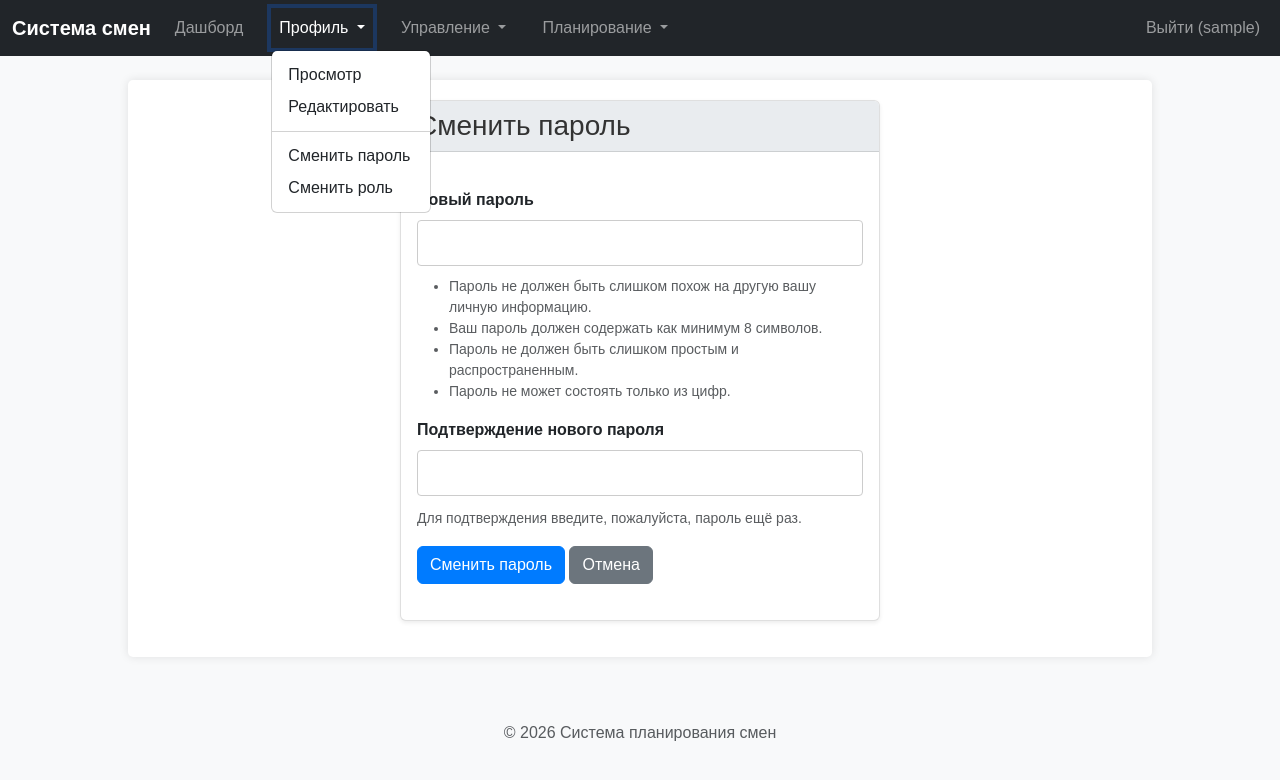
After one commit to milli-2005/cursach_flexible_schedule, a Django app: page /profile/change-password/ in a window 1280 px wide, after a click on "Профиль". The commit adds this page. Shown: the top 780 px of the page. Run offline with Django 5.2, Linux system fonts and the light colour scheme; the visitor is signed in with stand-in values (Sample User, id 1).

Commit message:
можно поменять пароль и успешно авторизовывается, сделала круды профиля, но очень кривые и некрасивые, разные странички почему-то и изменение пароля только в профиле а не сразу

```diff
--- a/schedule_optimizer/core/forms.py
+++ b/schedule_optimizer/core/forms.py
@@ -1,7 +1,7 @@
 # core/forms.py
 from django import forms
 from django.contrib.auth.models import User
-from django.contrib.auth.forms import UserCreationForm
+from django.contrib.auth.forms import UserCreationForm, SetPasswordForm # Импортируем SetPasswordForm
 from .models import UserProfile
 
 class UserInvitationForm(forms.Form):
@@ -67,10 +67,33 @@ class UserInvitationForm(forms.Form):
             raise forms.ValidationError("Пользователь с таким email уже существует.")
         return email
 
+
 class UserProfileForm(forms.ModelForm):
     """
     Форма для редактирования профиля пользователя.
     """
     class Meta:
         model = UserProfile
-        fields = ['role', 'phone', 'department', 'position']
+        fields = ['phone', 'department', 'position']  # Убрали role, так как она управляется админом
+        labels = {
+            'phone': 'Телефон',
+            'department': 'Отдел',
+            'position': 'Должность',
+        }
+        widgets = {
+            'phone': forms.TextInput(attrs={'class': 'form-control'}),
+            'department': forms.TextInput(attrs={'class': 'form-control'}),
+            'position': forms.TextInput(attrs={'class': 'form-control'}),
+        }
+
+
+class CustomSetPasswordForm(SetPasswordForm):
+    """
+    Кастомная форма для смены пароля, наследуется от SetPasswordForm.
+    Можно добавить стили Bootstrap.
+    """
+
+    def __init__(self, *args, **kwargs):
+        super().__init__(*args, **kwargs)
+        for field_name in ['new_password1', 'new_password2']:
+            self.fields[field_name].widget.attrs.update({'class': 'form-control'})
--- a/schedule_optimizer/core/urls.py
+++ b/schedule_optimizer/core/urls.py
@@ -19,7 +19,9 @@ urlpatterns = [
 
     # Личный кабинет и профиль
     path('dashboard/', views.dashboard, name='dashboard'),
-    path('profile/', views.profile_view, name='profile'),
+    path('profile/', views.profile_view, name='profile_view'),
+    path('profile/edit/', views.profile_edit, name='profile_edit'),
+    path('profile/change-password/', views.change_password, name='change_password'),
     path('switch-role/', views.switch_role, name='switch_role'),
 
     # Графики и планирование
--- a/schedule_optimizer/core/views.py
+++ b/schedule_optimizer/core/views.py
@@ -1,13 +1,21 @@
 # core/views.py
-import logging
+import secrets
+import string
 from django.shortcuts import render, redirect, get_object_or_404
 from django.contrib.auth.decorators import login_required, user_passes_test
-from django.contrib.auth import login, logout
+from django.contrib.auth import login, logout, update_session_auth_hash
 from django.contrib import messages
 from django.contrib.auth.models import User
-from django.contrib.auth.forms import AuthenticationForm
-from django.http import JsonResponse # Импортируем, если планируете использовать AJAX
-from django.conf import settings # Импортируем, если нужен доступ к настройкам (например, DEBUG)
+from django.contrib.auth.forms import AuthenticationForm, PasswordChangeForm
+from django.core.mail import send_mail
+from django.template.loader import render_to_string
+from django.utils.html import strip_tags
+from django.conf import settings
+from django.http import JsonResponse
+from django.views.decorators.http import require_POST
+from .models import *
+from .forms import UserInvitationForm, UserProfileForm, CustomSetPasswordForm # Импортируем новые формы
+import logging
 
 from .models import (
     UserProfile, Employee, Shift, Schedule, ShiftAssignment,
@@ -222,14 +230,68 @@ def dashboard(request):
     return render(request, 'core/dashboard.html', context)
 
 
+
 @login_required
 def profile_view(request):
-    """Страница профиля пользователя."""
+    """
+    Просмотр профиля пользователя.
+    """
     user = request.user
+    profile = user.profile # Предполагается, что профиль всегда существует
     context = {
         'user': user,
+        'profile': profile,
     }
-    return render(request, 'core/profile.html', context)
+    return render(request, 'core/profile/view.html', context)
+
+@login_required
+def profile_edit(request):
+    """
+    Редактирование профиля пользователя.
+    """
+    user = request.user
+    profile = user.profile # Предполагается, что профиль всегда существует
+
+    if request.method == 'POST':
+        form = UserProfileForm(request.POST, instance=profile)
+        if form.is_valid():
+            form.save()
+            messages.success(request, "Профиль успешно обновлён.")
+            return redirect('profile_view') # Перенаправляем на просмотр после сохранения
+    else:
+        form = UserProfileForm(instance=profile)
+
+    context = {
+        'form': form,
+    }
+    return render(request, 'core/profile/edit.html', context)
+
+def change_password(request):
+    """
+    Смена пароля после регистрации по приглашению.
+    Предполагается, что пользователь уже вошёл в систему с временным паролем.
+    """
+    user = request.user
+    if not user.is_authenticated:
+        # Если пользователь не вошёл, перенаправляем на страницу входа
+        # или показываем сообщение о том, что нужно сначала войти по временному паролю
+        messages.error(request, "Пожалуйста, войдите в систему, используя временный пароль из письма.")
+        return redirect('login')
+
+    if request.method == 'POST':
+        form = CustomSetPasswordForm(user, request.POST) # Передаём текущего пользователя
+        if form.is_valid():
+            user = form.save()
+            update_session_auth_hash(request, user)  # Важно: обновляем сессию, чтобы пользователь не вышел
+            messages.success(request, "Ваш пароль был успешно изменён.")
+            return redirect('profile_view') # Перенаправляем на профиль после смены пароля
+    else:
+        form = CustomSetPasswordForm(user) # Передаём текущего пользователя
+
+    context = {
+        'form': form,
+    }
+    return render(request, 'core/profile/change_password.html', context)
 
 
 @login_required
--- a/schedule_optimizer/static/css/style.css
+++ b/schedule_optimizer/static/css/style.css
@@ -136,3 +136,39 @@ footer {
     padding: 10px 0;
     margin-top: 20px;
 }
+
+
+/* static/css/style.css */
+body {
+    background-color: #f8f9fa; /* Светлый фон */
+}
+
+.card {
+    box-shadow: 0 0.125rem 0.25rem rgba(0, 0, 0, 0.075);
+    border: 1px solid rgba(0, 0, 0, 0.125);
+    margin-bottom: 1rem;
+}
+
+.card-header {
+    background-color: #e9ecef; /* Светло-серый заголовок карточки */
+    border-bottom: 1px solid rgba(0, 0, 0, 0.125);
+}
+
+.form-control:focus {
+    border-color: #80bdff;
+    box-shadow: 0 0 0 0.2rem rgba(0, 123, 255, 0.25); /* Подсветка при фокусе */
+}
+
+.btn-primary {
+    background-color: #007bff;
+    border-color: #007bff;
+}
+
+.btn-primary:hover {
+    background-color: #0056b3;
+    border-color: #004085;
+}
+
+.table-hover tbody tr:hover {
+    background-color: rgba(0, 0, 0, 0.075); /* Подсветка строки таблицы */
+}
--- a/schedule_optimizer/templates/core/base.html
+++ b/schedule_optimizer/templates/core/base.html
@@ -3,61 +3,117 @@
 <html lang="ru">
 <head>
     <meta charset="UTF-8">
+    <meta name="viewport" content="width=device-width, initial-scale=1.0">
     <title>{% block title %}Система планирования смен{% endblock %}</title>
+    <!-- Bootstrap CSS -->
+    <link href="https://cdn.jsdelivr.net/npm/bootstrap@5.3.3/dist/css/bootstrap.min.css" rel="stylesheet" integrity="sha384-QWTKZyjpPEjISv5WaRU9OFeRpok6YctnYmDr5pNlyT2bRjXh0JMhjY6hW+ALEwIH" crossorigin="anonymous">
+    <!-- Custom CSS -->
     <link rel="stylesheet" href="/static/css/style.css">
 </head>
 <body>
-    <header>
-        <h1>Система планирования смен</h1>
-        {% if user.is_authenticated %}
-            <nav>
-                <ul>
-                    <li><a href="{% url 'dashboard' %}">Дашборд</a></li>
-                    <li><a href="{% url 'profile' %}">Профиль</a></li>
-                    <li><a href="{% url 'switch_role' %}">Сменить роль</a></li>
+    <nav class="navbar navbar-expand-lg navbar-dark bg-dark">
+        <div class="container-fluid">
+            <a class="navbar-brand" href="{% url 'index' %}">Система смен</a>
+            <button class="navbar-toggler" type="button" data-bs-toggle="collapse" data-bs-target="#navbarNav" aria-controls="navbarNav" aria-expanded="false" aria-label="Toggle navigation">
+                <span class="navbar-toggler-icon"></span>
+            </button>
+            <div class="collapse navbar-collapse" id="navbarNav">
+                <ul class="navbar-nav me-auto mb-2 mb-lg-0">
+                    {% if user.is_authenticated %}
+                        <li class="nav-item">
+                            <a class="nav-link" href="{% url 'dashboard' %}">Дашборд</a>
+                        </li>
+                        <li class="nav-item dropdown">
+                            <a class="nav-link dropdown-toggle" href="#" id="navbarDropdownProfile" role="button" data-bs-toggle="dropdown" aria-expanded="false">
+                                Профиль
+                            </a>
+                            <ul class="dropdown-menu" aria-labelledby="navbarDropdownProfile">
+                                <li><a class="dropdown-item" href="{% url 'profile_view' %}">Просмотр</a></li>
+                                <li><a class="dropdown-item" href="{% url 'profile_edit' %}">Редактировать</a></li>
+                                <li><hr class="dropdown-divider"></li>
+                                <li><a class="dropdown-item" href="{% url 'change_password' %}">Сменить пароль</a></li>
+                                <li><a class="dropdown-item" href="{% url 'switch_role' %}">Сменить роль</a></li>
+                            </ul>
+                        </li>
+                        {% if user.profile.role == 'admin' %}
+                            <li class="nav-item dropdown">
+                                <a class="nav-link dropdown-toggle" href="#" id="navbarDropdownAdmin" role="button" data-bs-toggle="dropdown" aria-expanded="false">
+                                    Управление
+                                </a>
+                                <ul class="dropdown-menu" aria-labelledby="navbarDropdownAdmin">
+                                    <li><a class="dropdown-item" href="{% url 'user_management' %}">Пользователи</a></li>
+                                    <li><a class="dropdown-item" href="#">Другие настройки</a></li>
+                                </ul>
+                            </li>
+                        {% endif %}
+                        {% if user.profile.current_role == 'planner' or user.profile.current_role == 'admin' %}
+                            <li class="nav-item dropdown">
+                                <a class="nav-link dropdown-toggle" href="#" id="navbarDropdownPlanning" role="button" data-bs-toggle="dropdown" aria-expanded="false">
+                                    Планирование
+                                </a>
+                                <ul class="dropdown-menu" aria-labelledby="navbarDropdownPlanning">
+                                    <li><a class="dropdown-item" href="{% url 'schedule_view' %}">Графики</a></li>
+                                    <li><a class="dropdown-item" href="{% url 'optimization' %}">Оптимизация</a></li>
+                                </ul>
+                            </li>
+                        {% endif %}
+                        {% if user.profile.current_role == 'employee' %}
+                            <li class="nav-item dropdown">
+                                <a class="nav-link dropdown-toggle" href="#" id="navbarDropdownEmployee" role="button" data-bs-toggle="dropdown" aria-expanded="false">
+                                    Сотрудник
+                                </a>
+                                <ul class="dropdown-menu" aria-labelledby="navbarDropdownEmployee">
+                                    <li><a class="dropdown-item" href="{% url 'employee_schedule' %}">Мой график</a></li>
+                                    <li><a class="dropdown-item" href="{% url 'timeoff_requests' %}">Заявки</a></li>
+                                    <li><a class="dropdown-item" href="{% url 'shift_swaps' %}">Обмены</a></li>
+                                </ul>
+                            </li>
+                        {% endif %}
+                    {% else %}
+                        <li class="nav-item">
+                            <a class="nav-link" href="{% url 'index' %}">Главная</a>
+                        </li>
+                        <li class="nav-item">
+                            <a class="nav-link" href="{% url 'about' %}">О системе</a>
+                        </li>
+                    {% endif %}
+                </ul>
+                <ul class="navbar-nav">
+                    {% if user.is_authenticated %}
+                        <li class="nav-item">
+                            <a class="nav-link" href="{% url 'logout' %}">Выйти ({{ user.username }})</a>
+                        </li>
+                    {% else %}
+                        <li class="nav-item">
+                            <a class="nav-link" href="{% url 'login' %}">Вход</a>
+                        </li>
+                    {% endif %}
+                </ul>
+            </div>
+        </div>
+    </nav>
 
-                    {% if user.profile.role == 'admin' %}
-                        <li><a href="{% url 'user_management' %}">Управление пользователями</a></li>
-                    {% endif %}
-
-                    {% if user.profile.current_role == 'planner' or user.profile.current_role == 'admin' %}
-                        <li><a href="{% url 'schedule_view' %}">Графики</a></li>
-                        <li><a href="{% url 'optimization' %}">Оптимизация</a></li>
-                    {% endif %}
-
-                    {% if user.profile.current_role == 'employee' %}
-                        <li><a href="{% url 'employee_schedule' %}">Мой график</a></li>
-                        <li><a href="{% url 'timeoff_requests' %}">Заявки</a></li>
-                        <li><a href="{% url 'shift_swaps' %}">Обмены</a></li>
-                    {% endif %}
-
-                    <li><a href="{% url 'logout' %}">Выйти</a></li>
-                </ul>
-            </nav>
-        {% else %}
-            <nav>
-                <ul>
-                    <li><a href="{% url 'index' %}">Главная</a></li>
-                    <li><a href="{% url 'about' %}">О системе</a></li>
-                    <li><a href="{% url 'login' %}">Вход</a></li>
-                </ul>
-            </nav>
-        {% endif %}
-    </header>
-
-    <div class="container">
+    <main class="container mt-4">
         {% if messages %}
             {% for message in messages %}
-                <div class="alert alert-{{ message.tags }}">{{ message }}</div>
+                <div class="alert alert-{{ message.tags }} alert-dismissible fade show" role="alert">
+                    {{ message }}
+                    <button type="button" class="btn-close" data-bs-dismiss="alert" aria-label="Close"></button>
+                </div>
             {% endfor %}
         {% endif %}
 
         {% block content %}
         {% endblock %}
-    </div>
+    </main>
 
-    <footer>
+    <footer class="bg-light text-center text-muted py-3 mt-5">
         <p>&copy; 2026 Система планирования смен</p>
     </footer>
+
+    <!-- Bootstrap JS Bundle with Popper -->
+    <script src="https://cdn.jsdelivr.net/npm/bootstrap@5.3.3/dist/js/bootstrap.bundle.min.js" integrity="sha384-YvpcrYf0tY3lHB60NNkmXc5s9fDVZLESaAA55NDzOxhy9GkcIdslK1eN7N6jIeHz" crossorigin="anonymous"></script>
+    <!-- Custom JS -->
+    <script src="/static/js/main.js"></script>
 </body>
 </html>
--- a/schedule_optimizer/templates/core/emails/user_invitation.html
+++ b/schedule_optimizer/templates/core/emails/user_invitation.html
@@ -11,8 +11,9 @@
         <li><strong>Имя пользователя:</strong> {{ user.username }}</li>
         <li><strong>Временный пароль:</strong> {{ raw_password }}</li>
     </ul>
-    <p>Пожалуйста, <a href="{{ login_url }}">войдите</a> в систему и измените пароль после первого входа.</p>
-    <p>Ссылка для входа: <a href="{{ login_url }}">{{ site_url }}/login/</a></p>
+    <p>Пожалуйста, <a href="{{ login_url }}">войдите</a> в систему, используя временный пароль, и затем <a href="{{ change_password_url }}">смените его</a> на постоянный.</p>
+    <p>Ссылка для входа: <a href="{{ login_url }}">{{ login_url }}</a></p>
+    <p>Ссылка для смены пароля: <a href="{{ change_password_url }}">{{ change_password_url }}</a></p>
     <p>С уважением,<br/>Команда системы планирования смен</p>
 </body>
 </html>
--- /dev/null
+++ b/schedule_optimizer/templates/core/profile/change_password.html
@@ -0,0 +1,43 @@
+<!-- templates/core/profile/change_password.html -->
+{% extends "core/base.html" %}
+
+{% block title %}Сменить пароль - {{ block.super }}{% endblock %}
+
+{% block content %}
+<div class="row justify-content-center">
+    <div class="col-md-6">
+        <div class="card">
+            <div class="card-header">
+                <h3 class="mb-0">Сменить пароль</h3>
+            </div>
+            <div class="card-body">
+                <form method="post">
+                    {% csrf_token %}
+                    <div class="mb-3">
+                        <label for="{{ form.new_password1.id_for_label }}" class="form-label">{{ form.new_password1.label }}</label>
+                        {{ form.new_password1 }}
+                        {% if form.new_password1.help_text %}
+                            <small class="form-text text-muted">{{ form.new_password1.help_text }}</small>
+                        {% endif %}
+                        {% if form.new_password1.errors %}
+                            <div class="text-danger">{{ form.new_password1.errors }}</div>
+                        {% endif %}
+                    </div>
+                    <div class="mb-3">
+                        <label for="{{ form.new_password2.id_for_label }}" class="form-label">{{ form.new_password2.label }}</label>
+                        {{ form.new_password2 }}
+                        {% if form.new_password2.help_text %}
+                            <small class="form-text text-muted">{{ form.new_password2.help_text }}</small>
+                        {% endif %}
+                        {% if form.new_password2.errors %}
+                            <div class="text-danger">{{ form.new_password2.errors }}</div>
+                        {% endif %}
+                    </div>
+                    <button type="submit" class="btn btn-primary">Сменить пароль</button>
+                    <a href="{% url 'profile_view' %}" class="btn btn-secondary">Отмена</a>
+                </form>
+            </div>
+        </div>
+    </div>
+</div>
+{% endblock %}
```
Also changed, not shown: schedule_optimizer/templates/core/profile/edit.html (added, +44 -0 lines), schedule_optimizer/templates/core/profile/reset_password_confirm.html (added, +24 -0 lines), schedule_optimizer/templates/core/profile/view.html (added, +33 -0 lines).
